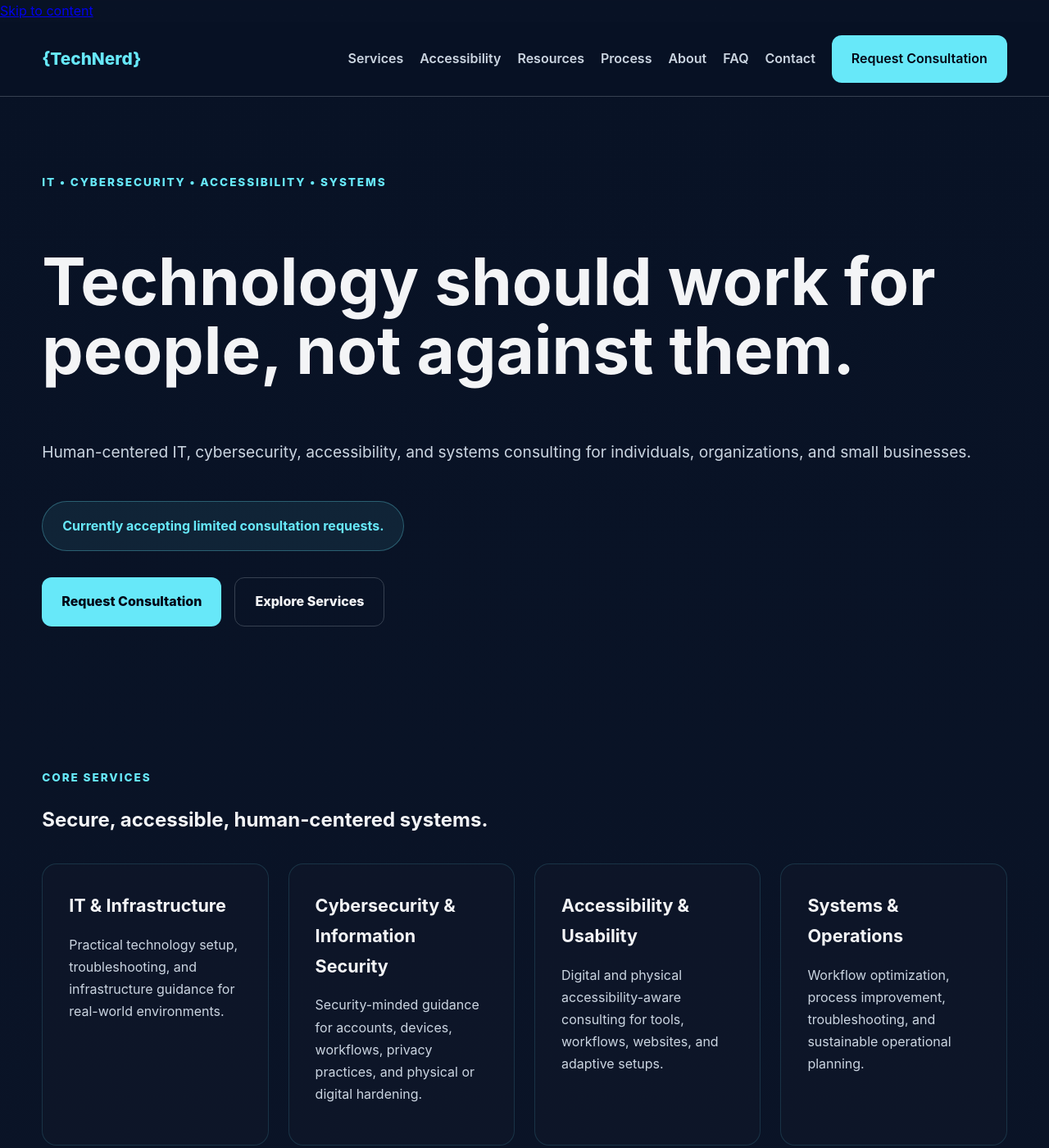
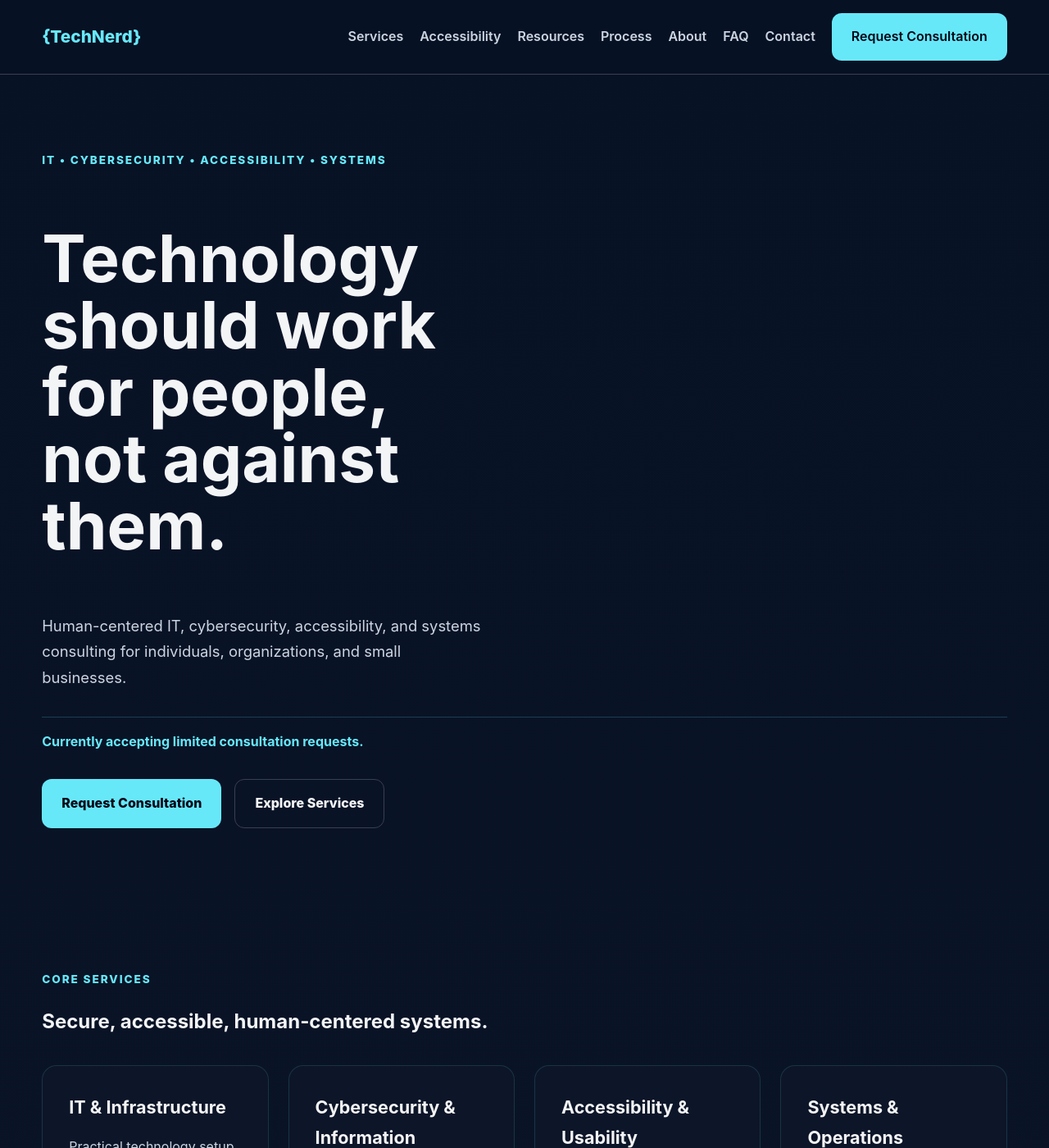
Before and after one commit to cjblackthorn/technerd, a Jekyll site: the page built from index.md, in a window 1280 px wide and 1400 px high. Shown: the whole window at 82% size. Built offline with Jekyll 4.4.1, drawn with Linux system fonts in a browser that asks for light colours.

Commit message:
Refine hero layout and remove tacky availability bubble

```diff
--- a/assets/css/technerd.scss
+++ b/assets/css/technerd.scss
@@ -26,6 +26,22 @@ body {
 .container {
   width: min(92%, 1280px);
   margin-inline: auto;
+}
+
+.skip-link {
+  position: absolute;
+  left: -9999px;
+}
+
+.skip-link:focus {
+  left: 1rem;
+  top: 1rem;
+  z-index: 2000;
+  background: var(--accent-primary);
+  color: #020617;
+  padding: 0.75rem 1rem;
+  border-radius: var(--radius-md);
+  text-decoration: none;
 }
 
 .site-header {
@@ -101,6 +117,11 @@ body {
   border-radius: var(--radius-md);
   padding: 0.7rem 1rem;
   font-weight: 700;
+  list-style: none;
+}
+
+.mobile-nav summary::-webkit-details-marker {
+  display: none;
 }
 
 .hero {
@@ -108,24 +129,24 @@ body {
 }
 
 .hero h1 {
-  font-size: clamp(2.75rem, 8vw, 5rem);
-  line-height: 1.05;
+  font-size: clamp(2.8rem, 7vw, 5rem);
+  line-height: 1.02;
+  max-width: 10ch;
 }
 
 .hero-lede {
   color: var(--text-secondary);
-  font-size: 1.2rem;
+  font-size: 1.15rem;
+  max-width: 34rem;
 }
 
 .availability-banner {
-  display: inline-flex;
-  margin-top: 1.5rem;
-  padding: 1rem 1.5rem;
-  border-radius: 999px;
-  border: 1px solid rgba(103,232,249,0.3);
-  background: rgba(103,232,249,0.08);
+  margin-top: 2rem;
+  padding-top: 1rem;
+  border-top: 1px solid rgba(103,232,249,0.2);
   color: var(--accent-primary);
   font-weight: 700;
+  font-size: 1rem;
 }
 
 .eyebrow {
@@ -201,10 +222,23 @@ body {
   padding: 4rem 0;
 }
 
+.footer-brand {
+  margin-bottom: 2rem;
+}
+
+.footer-brand h2 {
+  margin-bottom: 0.5rem;
+}
+
+.footer-brand p {
+  color: var(--text-secondary);
+  max-width: 42rem;
+}
+
 .footer-grid {
   display: grid;
-  grid-template-columns: repeat(3, minmax(0, 1fr));
-  gap: 2rem;
+  grid-template-columns: repeat(2, minmax(0, 1fr));
+  gap: 3rem;
 }
 
 .site-footer h3 {
@@ -251,12 +285,17 @@ body {
     width: 100%;
   }
 
-  .footer-grid {
-    grid-template-columns: repeat(3, minmax(0, 1fr));
-    gap: 1rem;
-  }
-
   .hero {
     padding-top: 3rem;
   }
+
+  .hero h1 {
+    max-width: 8ch;
+    font-size: clamp(2.4rem, 11vw, 4rem);
+  }
+
+  .footer-grid {
+    grid-template-columns: 1fr 1fr;
+    gap: 2rem;
+  }
 }
```
